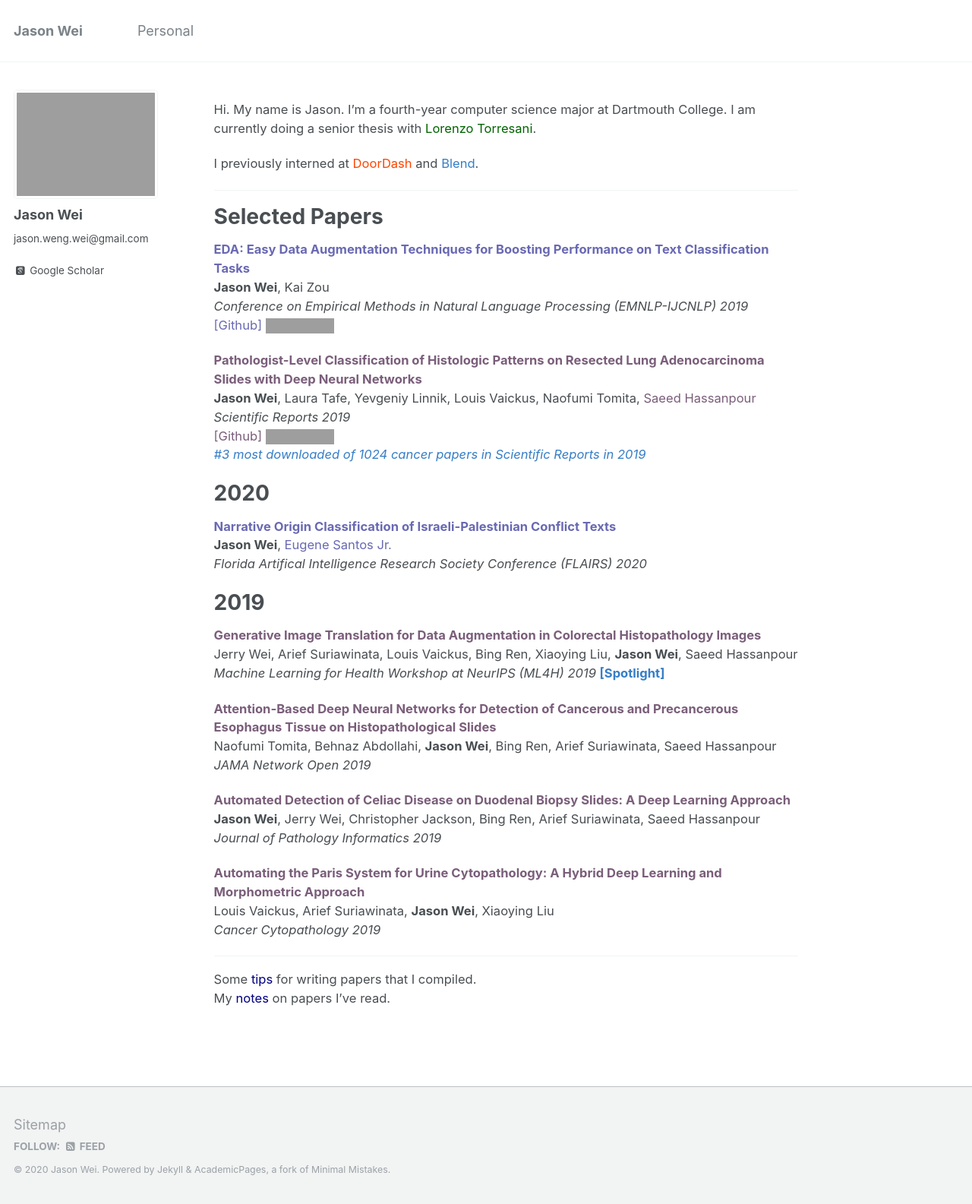
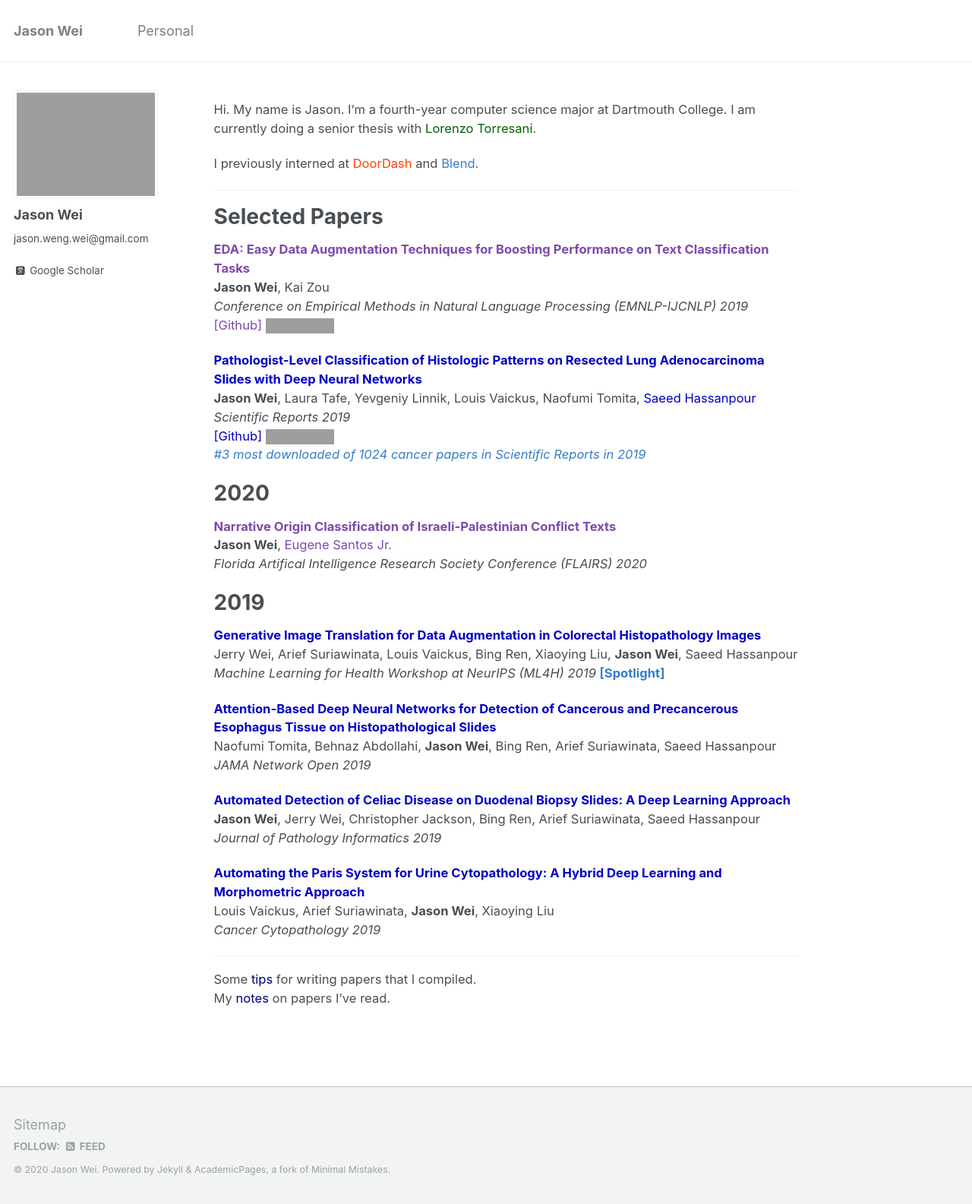
Before and after one commit to jasonwei20/jasonwei20.github.io, a Jekyll site: the page built from _pages/about.md, in a window 1280 px wide. Shown: the whole page at 76% size. Built offline with Jekyll 4.4.1, drawn with Linux system fonts in a browser that asks for light colours; some web fonts are replaced; grey boxes are pictures that could not be loaded.

Commit message:
add stuff

```diff
--- a/_pages/about.md
+++ b/_pages/about.md
@@ -16,38 +16,38 @@
 ------
 
 # Selected Papers
-<a href="https://www.aclweb.org/anthology/D19-1670.pdf" style="color:#6969b3" target="_blank"><b>EDA: Easy Data Augmentation Techniques for Boosting Performance on Text Classification Tasks</b></a>
+<a href="https://www.aclweb.org/anthology/D19-1670.pdf" style="color:#7d49ab" target="_blank"><b>EDA: Easy Data Augmentation Techniques for Boosting Performance on Text Classification Tasks</b></a>
 **Jason Wei**, Kai Zou
 *Conference on Empirical Methods in Natural Language Processing (EMNLP-IJCNLP) 2019* <br>
-<a href="https://github.com/jasonwei20/eda_nlp" style="color:#6969b3" target="_blank">[Github]</a>
+<a href="https://github.com/jasonwei20/eda_nlp" style="color:#7d49ab" target="_blank">[Github]</a>
 <img height="16" src="https://img.shields.io/github/stars/jasonwei20/eda_nlp.svg?logo=github&logoColor=white&colorA=navy&link=https://github.com/jasonwei20/eda_nlp&link=https://github.com/jasonwei20/eda_nlp">
 
-<a href="https://www.nature.com/articles/s41598-019-40041-7" style="color:#7a5e7a" target="_blank"><b>Pathologist-Level Classification of Histologic Patterns on Resected Lung Adenocarcinoma Slides with Deep Neural Networks</b></a>
-**Jason Wei**, Laura Tafe, Yevgeniy Linnik, Louis Vaickus, Naofumi Tomita, <a href="https://www.hassanpourlab.com/" style="color:#7a5e7a" target="_blank">Saeed Hassanpour</a>
+<a href="https://www.nature.com/articles/s41598-019-40041-7" style="color:#0300c4" target="_blank"><b>Pathologist-Level Classification of Histologic Patterns on Resected Lung Adenocarcinoma Slides with Deep Neural Networks</b></a>
+**Jason Wei**, Laura Tafe, Yevgeniy Linnik, Louis Vaickus, Naofumi Tomita, <a href="https://www.hassanpourlab.com/" style="color:#0300c4" target="_blank">Saeed Hassanpour</a>
 *Scientific Reports 2019*
-<a href="https://github.com/BMIRDS/deepslide" style="color:#7a5e7a" target="_blank">[Github]</a>
+<a href="https://github.com/BMIRDS/deepslide" style="color:#0300c4" target="_blank">[Github]</a>
 <img height="16" src="https://img.shields.io/github/stars/BMIRDS/deepslide.svg?logo=github&logoColor=white&colorA=navy&link=https://github.com/BMIRDS/deepslide&link=https://github.com/BMIRDS/deepslide">
 <a href="https://www.nature.com/collections/ghegcgfbdi" style="color:#357EC7" target="_blank"><i>#3 most downloaded of 1024 cancer papers in Scientific Reports in 2019</i></a>
 
 # 2020
-<a style="color:#6969b3" target="_blank"><b>Narrative Origin Classification of Israeli-Palestinian Conflict Texts</b></a>
-**Jason Wei**, <a href="http://di2ag.thayer.dartmouth.edu/~eugene/" style="color:#6969b3" target="_blank">Eugene Santos Jr.</a>
+<a style="color:#7d49ab" target="_blank"><b>Narrative Origin Classification of Israeli-Palestinian Conflict Texts</b></a>
+**Jason Wei**, <a href="http://di2ag.thayer.dartmouth.edu/~eugene/" style="color:#7d49ab" target="_blank">Eugene Santos Jr.</a>
 *Florida Artifical Intelligence Research Society Conference (FLAIRS) 2020*
 
 # 2019
-<a href="https://arxiv.org/abs/1910.05827" style="color:#7a5e7a" target="_blank"><b>Generative Image Translation for Data Augmentation in Colorectal Histopathology Images</b></a>
+<a href="https://arxiv.org/abs/1910.05827" style="color:#0300c4" target="_blank"><b>Generative Image Translation for Data Augmentation in Colorectal Histopathology Images</b></a>
 Jerry Wei, Arief Suriawinata, Louis Vaickus, Bing Ren, Xiaoying Liu, **Jason Wei**, Saeed Hassanpour
 *Machine Learning for Health Workshop at NeurIPS (ML4H) 2019* <a href="https://slideslive.com/38923239/spotlight-paper-talks?t=1095" style="color:#357EC7" target="_blank"><b>[Spotlight]</b></a>
 
-<a href="https://jamanetwork.com/journals/jamanetworkopen/fullarticle/2753982" style="color:#7a5e7a" target="_blank"><b>Attention-Based Deep Neural Networks for Detection of Cancerous and Precancerous Esophagus Tissue on Histopathological Slides</b></a>
+<a href="https://jamanetwork.com/journals/jamanetworkopen/fullarticle/2753982" style="color:#0300c4" target="_blank"><b>Attention-Based Deep Neural Networks for Detection of Cancerous and Precancerous Esophagus Tissue on Histopathological Slides</b></a>
 Naofumi Tomita, Behnaz Abdollahi, **Jason Wei**, Bing Ren, Arief Suriawinata, Saeed Hassanpour
 *JAMA Network Open 2019*
 
-<a href="http://www.jpathinformatics.org/article.asp?issn=2153-3539;year=2019;volume=10;issue=1;spage=7;epage=7;aulast=Wei" style="color:#7a5e7a" target="_blank"><b>Automated Detection of Celiac Disease on Duodenal Biopsy Slides: A Deep Learning Approach</b></a>
+<a href="http://www.jpathinformatics.org/article.asp?issn=2153-3539;year=2019;volume=10;issue=1;spage=7;epage=7;aulast=Wei" style="color:#0300c4" target="_blank"><b>Automated Detection of Celiac Disease on Duodenal Biopsy Slides: A Deep Learning Approach</b></a>
 **Jason Wei**, Jerry Wei, Christopher Jackson, Bing Ren, Arief Suriawinata, Saeed Hassanpour
 *Journal of Pathology Informatics 2019*
 
-<a href="https://onlinelibrary.wiley.com/doi/abs/10.1002/cncy.22099" style="color:#7a5e7a" target="_blank"><b>Automating the Paris System for Urine Cytopathology: A Hybrid Deep Learning and Morphometric Approach</b></a>
+<a href="https://onlinelibrary.wiley.com/doi/abs/10.1002/cncy.22099" style="color:#0300c4" target="_blank"><b>Automating the Paris System for Urine Cytopathology: A Hybrid Deep Learning and Morphometric Approach</b></a>
 Louis Vaickus, Arief Suriawinata, **Jason Wei**, Xiaoying Liu
 *Cancer Cytopathology 2019*
 
```
